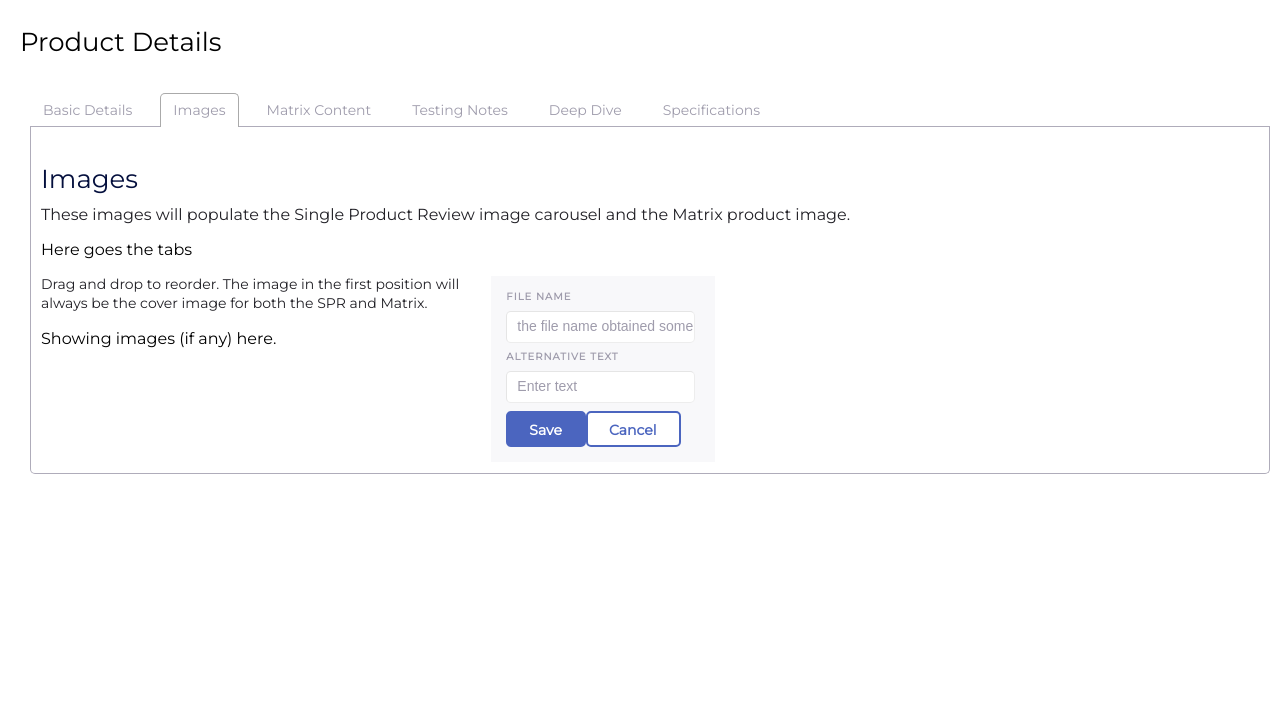
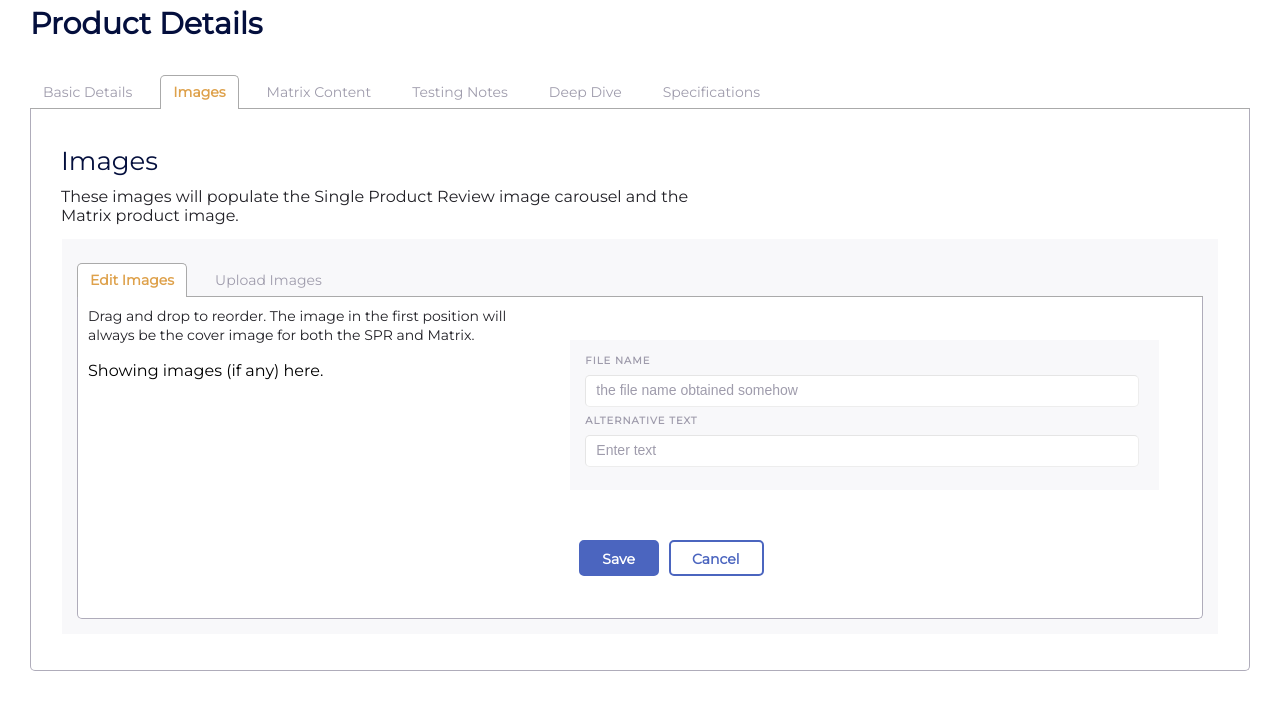
Before and after one commit to jas-chu/product-catalog, a React (Create React App) app: page / in a window 1280 px wide. Both pictures are taken after a click on the tab "Images". Shown: the top 710 px of the page. Built offline with nearby package versions, Linux system fonts and the light colour scheme.

Commit message:
Adding tabs on image section

```diff
--- a/src/App.css
+++ b/src/App.css
@@ -1,13 +1,19 @@
 .App {
-  margin-left: 20px;
+  margin-left: 30px;
   font-family: Montserrat;
 }
 
 .Main-title {
   display: flex;
   flex-direction: column;
-  font-size: calc(10px + 2vmin);
-  font-weight: 500;
+  margin: 6px 30px 24px 0;
+  font-size: 30px;
+  font-weight: 600;
+  font-stretch: normal;
+  font-style: normal;
+  line-height: 1.2;
+  letter-spacing: normal;
+  color: #040f3d;
 }
 
 @font-face {
@@ -31,6 +37,7 @@
   border-right: 1px solid #afacba;
   border-bottom: 1px solid #afacba;
   border-radius: 0px 0px 5px 5px;
+  background-color: white;
   padding: 10px;
 }
 
@@ -46,11 +53,16 @@
   letter-spacing: normal;
 }
 
+.react-tabs__tab--selected {
+  color: #dea14b !important;
+  font-weight: 600;
+}
+
 .react-tabs__tab-list {
   margin-bottom: 0px !important;
-  border-bottom: 1px solid #afacba !important;
+  border-bottom: 1px solid #afacba;
 }
 
 .react-tabs {
-  margin: 10px;
+  margin-right: 30px;
 }
--- /dev/null
+++ b/src/components/EditImages.js
@@ -0,0 +1,29 @@
+import React from 'react';
+import ActionButton from './actionButton';
+import Input from './input';
+
+function EditImages() {
+  return (
+    <div className="Edit-images">
+      <div>
+        <p className="Drag-and-drop-text">
+          Drag and drop to reorder. The image in the first position will <br /> always be the cover
+          image for both the SPR and Matrix.
+        </p>
+        <p>Showing images (if any) here.</p>
+      </div>
+      <div className="File-name Fill">
+        <div className="Images-section">
+          <Input title="FILE NAME" placeholder="the file name obtained somehow" />
+          <Input title="ALTERNATIVE TEXT" placeholder="Enter text" />
+        </div>
+        <div className="Button-section">
+          <ActionButton text="Save" primary />
+          <ActionButton text="Cancel" />
+        </div>
+      </div>
+    </div>
+  );
+}
+
+export default EditImages;
--- /dev/null
+++ b/src/components/UploadImages.js
@@ -0,0 +1,11 @@
+import React from 'react';
+
+function EditImages() {
+  return (
+    <div>
+      <p> upload images files</p>
+    </div>
+  );
+}
+
+export default EditImages;
--- a/src/components/tabs/ImagesTab.css
+++ b/src/components/tabs/ImagesTab.css
@@ -1,6 +1,7 @@
 .Button-section {
   display: flex;
   flex-direction: row;
+  margin-top: 50px;
 }
 
 .Images-section {
@@ -14,6 +15,13 @@
   flex-direction: row;
 }
 
+.Images-container {
+  margin-left: 20px;
+  margin-top: 21px;
+  margin-right: 20px;
+  margin-bottom: 26px;
+}
+
 .Drag-and-drop-text {
   margin: 0 31px 2px 0;
   font-size: 14px;
@@ -24,3 +32,15 @@
   letter-spacing: normal;
   color: #212026;
 }
+
+.Spacing {
+  margin-top: 14px !important;
+}
+
+.File-name {
+  padding: 32px;
+}
+
+.Action-button {
+  margin-left: 10px;
+}
--- a/src/components/tabs/ImagesTab.js
+++ b/src/components/tabs/ImagesTab.js
@@ -1,35 +1,35 @@
 import React from 'react';
-import ActionButton from '../actionButton';
-import Input from '../input';
+import { Tab, Tabs, TabList, TabPanel } from 'react-tabs';
 import Header from './Header';
+import 'react-tabs/style/react-tabs.css';
 import './ImagesTab.css';
+import EditImages from '../EditImages';
+import UploadImages from '../UploadImages';
 
 function ImagesTab() {
   return (
     <div className="Images-container">
       <Header
         title="Images"
-        subtitle="These images will populate the Single Product Review image carousel and the Matrix product image."
+        subtitle={
+          <span>
+            These images will populate the Single Product Review image carousel and the <br />{' '}
+            Matrix product image.
+          </span>
+        }
       />
-
-      <p>Here goes the tabs</p>
-      <div className="Edit-images">
-        <div>
-          <p className="Drag-and-drop-text">
-            Drag and drop to reorder. The image in the first position will <br /> always be the
-            cover image for both the SPR and Matrix.
-          </p>
-          <p>Showing images (if any) here.</p>
-        </div>
-        <div className="Images-section">
-          <Input title="FILE NAME" placeholder="the file name obtained somehow" />
-          <Input title="ALTERNATIVE TEXT" placeholder="Enter text" />
-          <div className="Button-section">
-            <ActionButton text="Save" primary />
-            <ActionButton text="Cancel" />
-          </div>
-        </div>
-      </div>
+      <Tabs id="controlled-tabs" className="Section Spacing">
+        <TabList>
+          <Tab>Edit Images</Tab>
+          <Tab>Upload Images</Tab>
+        </TabList>
+        <TabPanel>
+          <EditImages />
+        </TabPanel>
+        <TabPanel>
+          <UploadImages />
+        </TabPanel>
+      </Tabs>
     </div>
   );
 }
```
